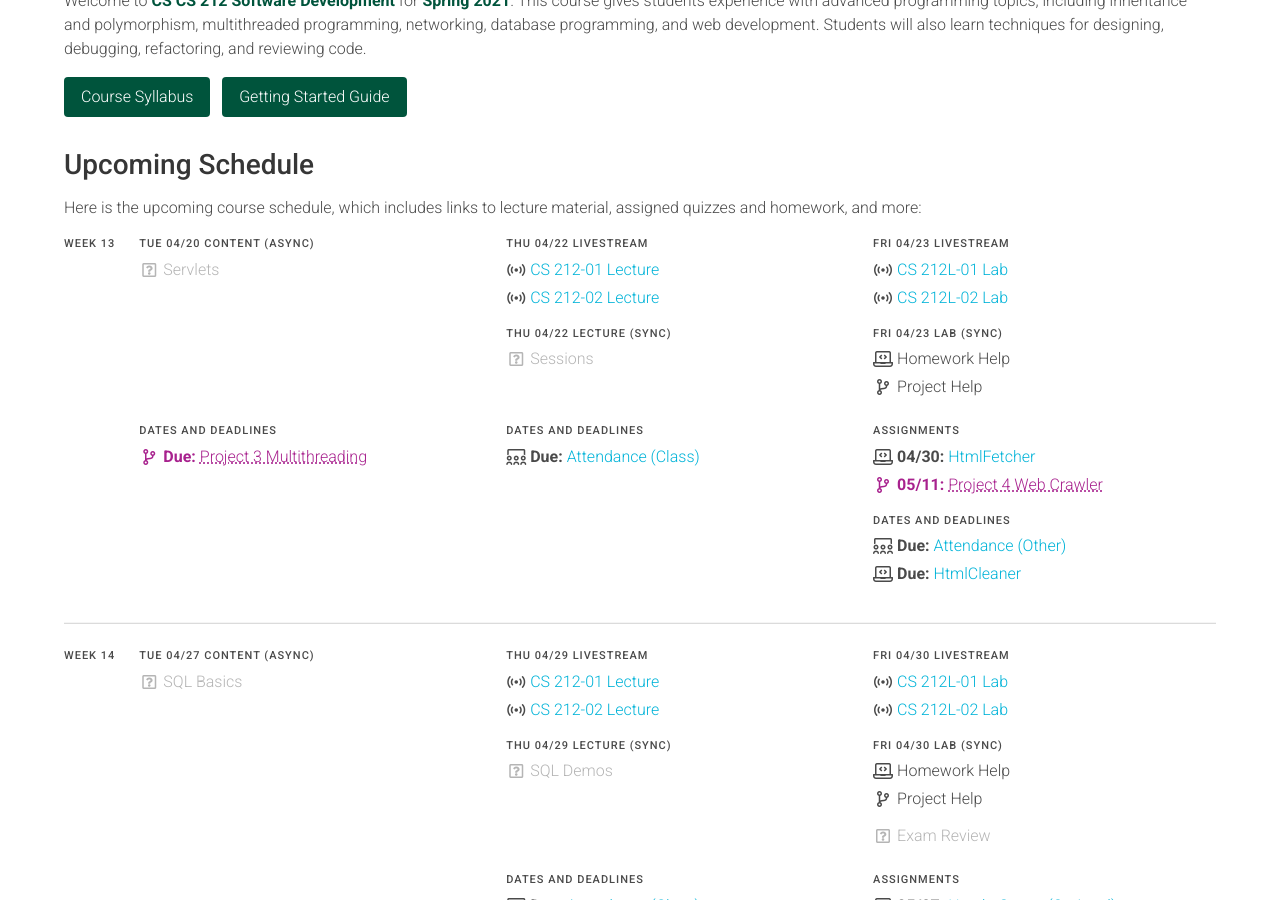
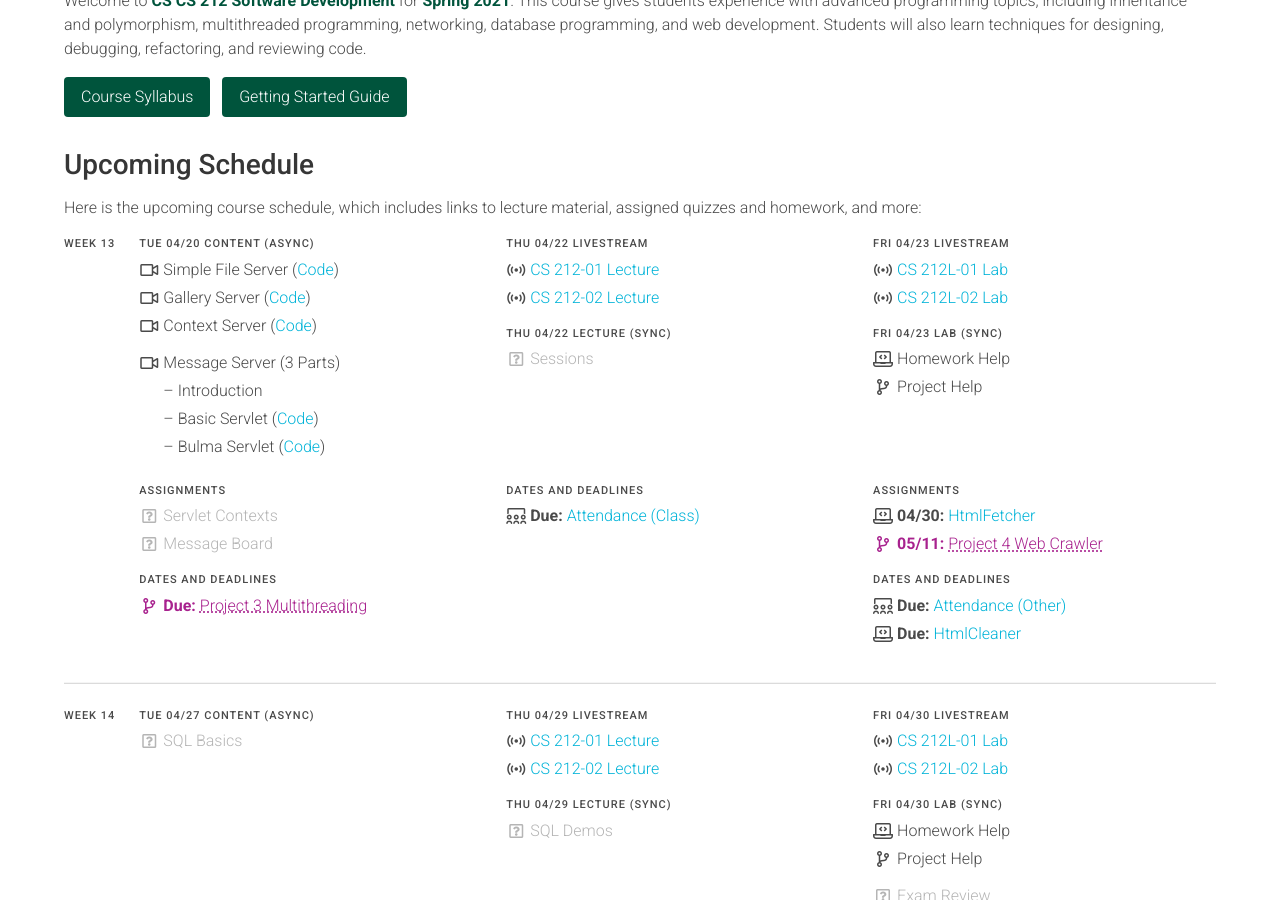
Before and after one commit to usf-cs212-spring2021/usf-cs212-spring2021.github.io, a Jekyll site: the page built from index.md, in a window 1280 px wide and 900 px high, scrolled down 341 px. Built offline with Jekyll 4.4.1, drawn with Linux system fonts in a browser that asks for light colours.

Commit message:
Adding placeholders.

```diff
--- a/_data/schedule.yml
+++ b/_data/schedule.yml
@@ -1407,8 +1407,6 @@ weeks:
 
       - date: 2021-04-16
         sections:
-          - <<: *labs
-
           - label: 'Lab (Sync)'
             items:
               - text: 'Homework Help'
@@ -1457,13 +1455,40 @@ weeks:
         sections:
           - label: 'Content (Async)'
             items:
-              - text: 'Servlets'
+              - text: 'Simple File Server'
+                icon: 'video'
+                more: '(<a href="">Code</a>)'
+
+              - text: 'Gallery Server'
+                icon: 'video'
+                more: '(<a href="">Code</a>)'
+
+              - text: 'Context Server'
+                icon: 'video'
+                more: '(<a href="">Code</a>)'
+
+              - text: 'Message Server (3 Parts)'
+                icon: 'video'
+                type: 'bump'
+
+              - text: '– Introduction'
+                icon: 'nothing'
+
+              - text: '– Basic Servlet'
+                icon: 'nothing'
+                more: '(<a href="">Code</a>)'
+
+              - text: '– Bulma Servlet'
+                icon: 'nothing'
+                more: '(<a href="">Code</a>)'
+
+          - <<: *assignments
+            items:
+              - text: 'Servlet Contexts'
                 type: *pending
 
-          # - <<: *assignments
-          #   items:
-          #     - text: 'Pending'
-          #       type: *pending
+              - text: 'Message Board'
+                type: *pending
 
           - <<: *deadlines
             items:
```
